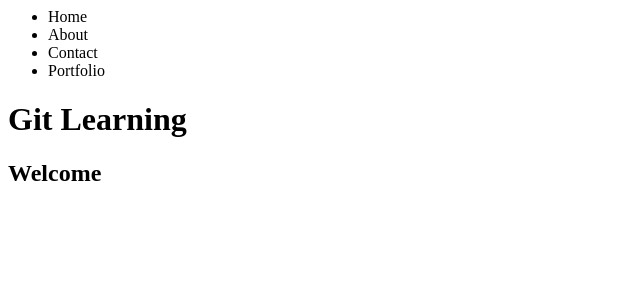
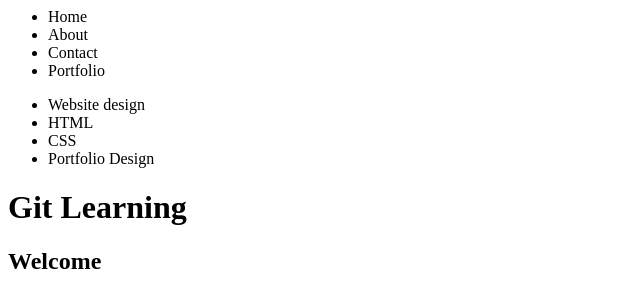
Before and after one commit to shubham976/gittest, a plain HTML site: page index.html in a window 1280 px wide. Shown: the whole page, without its empty margins (0-640 px from the left). Drawn offline with Linux system fonts and the light colour scheme.

Commit message:
added skills section

```diff
--- a/index.html
+++ b/index.html
@@ -12,6 +12,15 @@
                 <li>Portfolio</li>
             </ul>
         </nav>
+
+        <div id="Skills">
+            <ul>
+                <li>Website design</li>
+                <li>HTML</li>
+                <li>CSS</li>
+                <li>Portfolio Design</li>
+            </ul>
+        </div>
         <header>
             <h1>Git Learning</h1>
             <h2>Welcome</h2>
```
